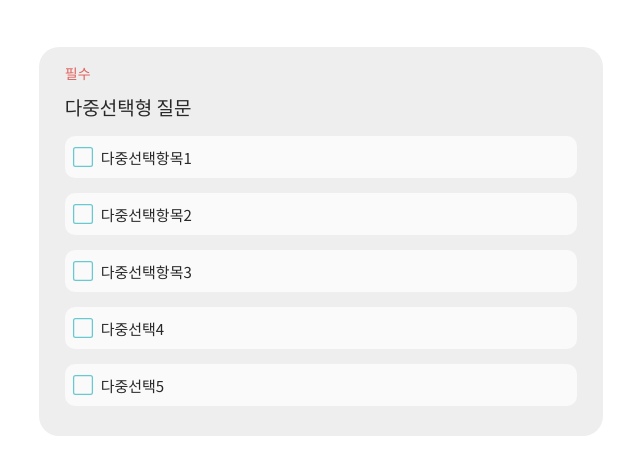
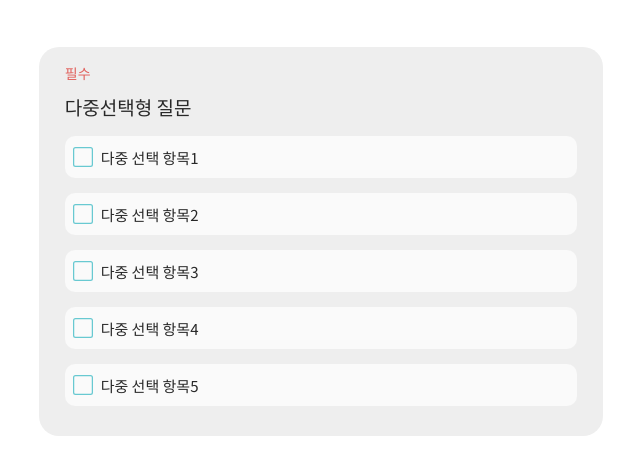
Before and after one commit to UMC-MMM/Client, a React (Create React App) app in the folder mmm_client/: page /surveyJoin in a window 1280 px wide. Shown: the part 1140-1611 px from the top of the page, without its empty margins (319-959 px from the left). Built offline with nearby package versions, Linux system fonts and the light colour scheme.

Commit message:
설문조사 참여 페이지 - 다중 선택에서 선택 취소 기능 완성

```diff
--- a/mmm_client/src/components/surveyJoinKindContents/join-multiSelection.jsx
+++ b/mmm_client/src/components/surveyJoinKindContents/join-multiSelection.jsx
@@ -3,21 +3,39 @@ import { BsSquare } from "react-icons/bs";
 import { BsFillCheckSquareFill } from "react-icons/bs";
 
 const JoinMultiSelection = () => {
-  const [squareCheck, setSquareCheck] = useState(false);
+  const [userSelectMultiSelection, setUserSelectMultiSelection] = useState([]);
 
-  const handleSquareCheck = () => {
-    setSquareCheck(!squareCheck);
+  // 체크 표시 취소를 위한 상태 정의
+  const [userSelect, setUserSelect] = useState();
+
+  const handleSelectMultiSelection = (select) => {
+    handleSelect(select);
+  };
+
+  const handleSelect = (select) => {
+    setUserSelect(!userSelect);
+    // 반대 상태로 변경해주기
+    if (userSelectMultiSelection.includes(select)) {
+      // 만약 이미 선택된 것 이였다면 -> 배열에서 삭제해주기
+      setUserSelectMultiSelection(
+        userSelectMultiSelection.filter((item) => item !== select)
+      );
+      // setUsers(users.filter(user => user.id !== id));
+    } else {
+      // 선택된게 아니면 -> 배열에 추가해주기
+      setUserSelectMultiSelection([...userSelectMultiSelection, select]);
+    }
   };
 
   const multiSelection = {
     essential: true,
     title: "다중선택형 질문",
     selections: [
-      "다중선택항목1",
-      "다중선택항목2",
-      "다중선택항목3",
-      "다중선택4",
-      "다중선택5",
+      { key: 0, selection: "다중 선택 항목1" },
+      { key: 1, selection: "다중 선택 항목2" },
+      { key: 2, selection: "다중 선택 항목3" },
+      { key: 3, selection: "다중 선택 항목4" },
+      { key: 4, selection: "다중 선택 항목5" },
     ],
   };
 
@@ -31,16 +49,19 @@ const JoinMultiSelection = () => {
         <div className="joinBox3A">
           {multiSelection.selections.map((selection) => {
             return (
+              <label onClick={() => handleSelectMultiSelection(selection.key)}>
                 <div className="joinBox3A1">
-                <div className="joinBox3A1Btn" onClick={handleSquareCheck}>
-                  {squareCheck ? (
+                  <div className="joinBox3A1Btn">
+                    {userSelectMultiSelection.includes(selection.key) ===
+                    true ? (
                       <BsFillCheckSquareFill size="20px" />
                     ) : (
                       <BsSquare size="20px" />
                     )}
                   </div>
-                <div className="joinBox3A1Text">{selection}</div>
+                  <div className="joinBox3A1Text">{selection.selection}</div>
                 </div>
+              </label>
             );
           })}
         </div>
--- a/mmm_client/src/components/surveyJoinKindContents/join-singleSelection.jsx
+++ b/mmm_client/src/components/surveyJoinKindContents/join-singleSelection.jsx
@@ -33,11 +33,7 @@ const JoinSingleSelection = () => {
             return (
               <label onClick={() => handleSelectSingleSelection(selection.key)}>
                 <div className="joinBox2A1">
-                  <div
-                    className="joinBox2A1Btn"
-                    id="circleBtn1"
-                    // onClick={() => handleSelectSingleSelection()}
-                  >
+                  <div className="joinBox2A1Btn" id="circleBtn1">
                     {userSelectSingleSelection === selection.key ? (
                       <BsFillCheckCircleFill size="20px" />
                     ) : (
```
Lines whose indentation alone changed are shown as unchanged.
